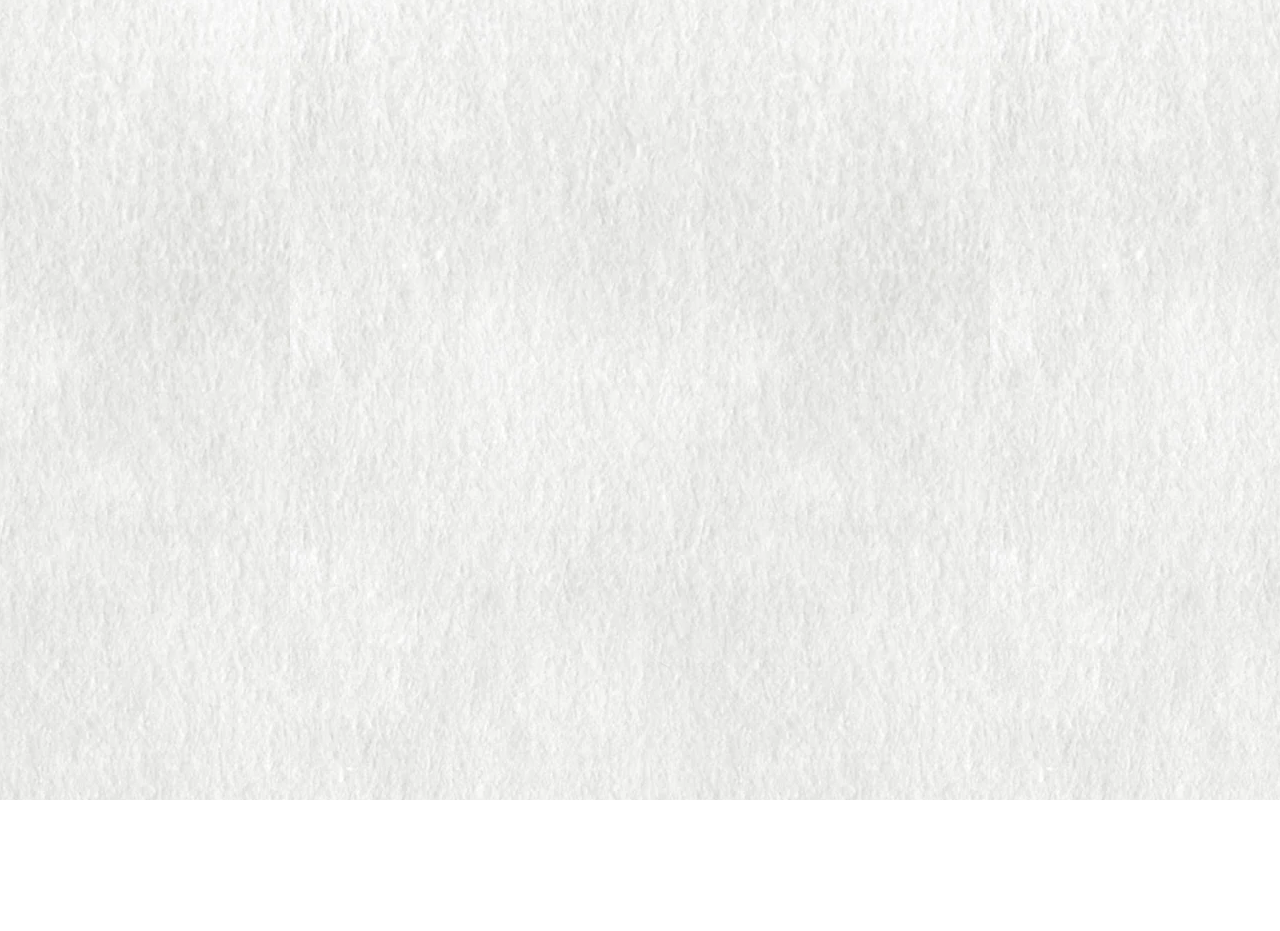
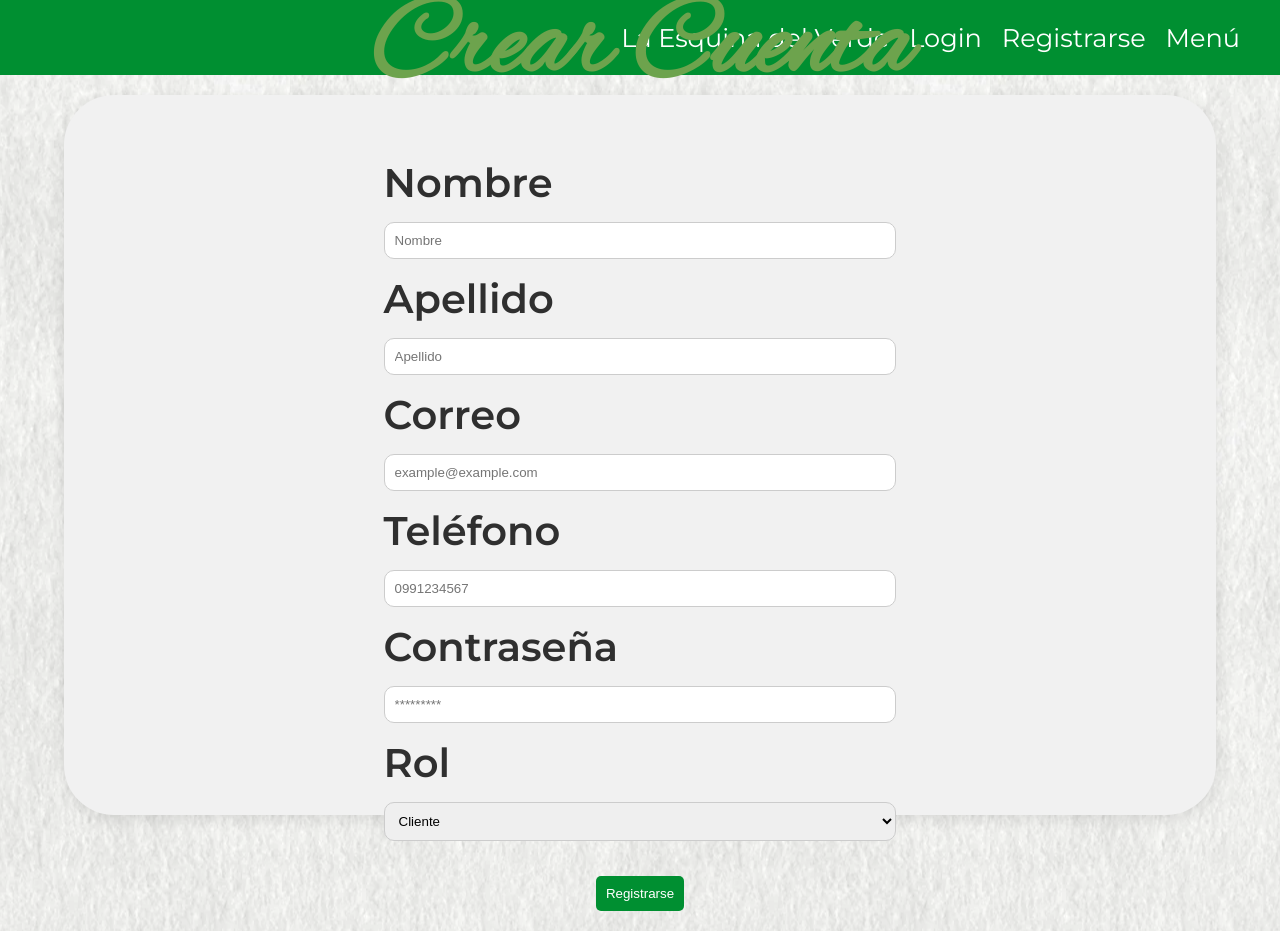
Before and after one commit to chadowsv/Coffend, a React (Create React App) app in the folder react-app/: page /register in a window 1280 px wide. Before the commit this address had no page. Before the commit the page ends 800 px from the top, so only its background shows below. Built offline with nearby package versions, Linux system fonts and the light colour scheme.

Commit message:
Resgistro y cambio en authcontrollers 04/11/2025

```diff
--- a/react-app/src/App.tsx
+++ b/react-app/src/App.tsx
@@ -2,6 +2,7 @@ import { BrowserRouter as Router, Routes, Route } from "react-router-dom";
 import Home from "./pages/home";
 import Login from "./pages/login";
 import Menu from "./pages/menu";
+import Register from "./pages/register";
 
 function App() {
   return (
@@ -10,6 +11,7 @@ function App() {
         <Route path="/" element={<Home />} />          {/* Página principal */}
         <Route path="/login" element={<Login />} />    {/* Página de inicio de sesión */}
         <Route path="/menu" element={<Menu />} />    {/* Página de menu*/}
+        <Route path="/register" element={<Register />} /> {/* Página de registro */}
       </Routes>
     </Router>
   );
--- a/react-app/src/components/Navbar.tsx
+++ b/react-app/src/components/Navbar.tsx
@@ -4,7 +4,7 @@ export default function Navbar() {
       <a href="/" className="navbar-logo">La Esquina del Verde</a>
       <div className="navbar-links">
         <a href="/login">Login</a>
-        <a href="/register">Registrarse</a>
+        <a href="/Register">Registrarse</a>
         <a href="/menu">Menú</a>
       </div>
     </nav>
--- /dev/null
+++ b/react-app/src/pages/register.tsx
@@ -0,0 +1,116 @@
+import { useState } from "react";
+import { useNavigate } from "react-router-dom";
+import Navbar from "../components/Navbar";
+import Button from "../components/Button";
+import "../styles/register.css";
+
+const Register = () => {
+  const [firstName, setFirstName] = useState("");
+  const [lastName, setLastName] = useState("");
+  const [email, setEmail] = useState("");
+  const [password, setPassword] = useState("");
+  const [phone, setPhone] = useState("");
+  const [role, setRole] = useState("cliente");
+  const navigate = useNavigate();
+
+  const handleSubmit = async (e: React.FormEvent) => {
+    e.preventDefault();
+
+    try {
+      const response = await fetch("http://localhost:8000/register", {
+        method: "POST",
+        headers: { "Content-Type": "application/json" },
+        body: JSON.stringify({
+          first_name: firstName,
+          last_name: lastName,
+          email,
+          password,
+          phone,
+          role,
+        }),
+      });
+
+      if (!response.ok) {
+        throw new Error("Error al registrar usuario");
+      }
+
+      const data = await response.json();
+
+      if (data) {
+        alert("Registro exitoso. Ahora puedes iniciar sesión.");
+        navigate("/login");
+      }
+    } catch (error: any) {
+      console.error("Error al registrarse:", error);
+      alert("No se pudo completar el registro. Verifica los datos e inténtalo nuevamente.");
+    }
+  };
+
+  return (
+    <div>
+      <Navbar />
+      <div className="register_container">
+        <h1 className="titulo_registro">Crear Cuenta</h1>
+        <div className="form_container">
+          <form onSubmit={handleSubmit} className="register-form">
+            <label htmlFor="firstName">Nombre</label>
+            <input
+              type="text"
+              placeholder="Nombre"
+              value={firstName}
+              onChange={(e) => setFirstName(e.target.value)}
+              required
+            />
+
+            <label htmlFor="lastName">Apellido</label>
+            <input
+              type="text"
+              placeholder="Apellido"
+              value={lastName}
+              onChange={(e) => setLastName(e.target.value)}
+              required
+            />
+
+            <label htmlFor="email">Correo</label>
+            <input
+              type="email"
+              placeholder="example@example.com"
+              value={email}
+              onChange={(e) => setEmail(e.target.value)}
+              required
+            />
+
+            <label htmlFor="phone">Teléfono</label>
+            <input
+              type="tel"
+              placeholder="0991234567"
+              value={phone}
+              onChange={(e) => setPhone(e.target.value)}
+              required
+              pattern="[0-9]{10}"
+            />
+
+            <label htmlFor="password">Contraseña</label>
+            <input
+              type="password"
+              placeholder="*********"
+              value={password}
+              onChange={(e) => setPassword(e.target.value)}
+              required
+            />
+
+            <label htmlFor="role">Rol</label>
+            <select value={role} onChange={(e) => setRole(e.target.value)}>
+              <option value="cliente">Cliente</option>
+              <option value="admin">Administrador</option>
+            </select>
+
+            <Button type="submit" text="Registrarse" />
+          </form>
+        </div>
+      </div>
+    </div>
+  );
+};
+
+export default Register;
--- /dev/null
+++ b/react-app/src/styles/register.css
@@ -0,0 +1,58 @@
+.register_container {
+    display: flex;
+    flex-direction: column;
+    margin: 20px auto;
+    height: 90vh;
+    width: 90%;
+    align-items: center;
+    justify-content: center;
+    background-color: #f1f1f1;
+    color: #2f2f2f;
+    border-radius: 50px;
+    box-shadow: 0px 4px 15px rgba(0, 0, 0, 0.1);
+}
+
+.titulo_registro {
+    font-family: "Alex Brush", cursive;
+    font-size: 110px;
+    color: #6da34d;
+    margin: 0 auto 20px;
+}
+
+.form_container {
+    width: 60%;
+    display: flex;
+    justify-content: center;
+}
+
+.register-form {
+    display: flex;
+    flex-direction: column;
+    width: 80%;
+    gap: 15px;
+    font-size: 18px;
+}
+
+.register-form label {
+    font-weight: 600;
+}
+
+.register-form input,
+.register-form select {
+    padding: 10px;
+    border-radius: 10px;
+    border: 1px solid #ccc;
+    outline: none;
+    transition: 0.2s ease-in-out;
+}
+
+.register-form input:focus,
+.register-form select:focus {
+    border-color: #6da34d;
+    box-shadow: 0 0 5px rgba(109, 163, 77, 0.5);
+}
+
+button {
+    margin-top: 20px;
+    align-self: center;
+}
```
Also changed, not shown: 1 other file (tests, documents, lock files or other folders).
